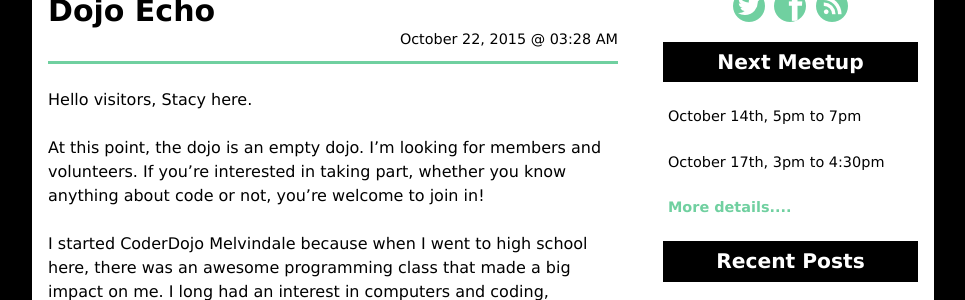
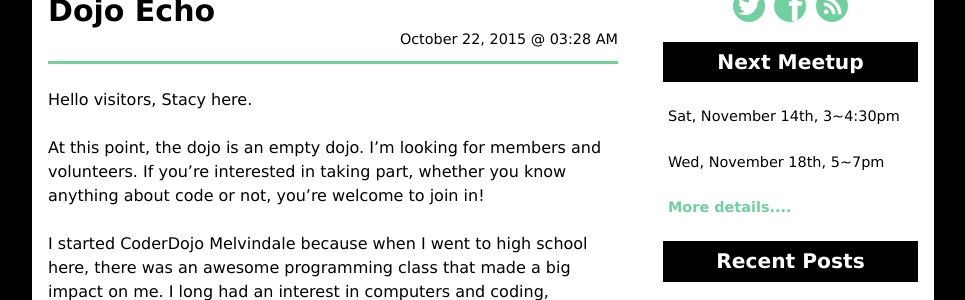
Before and after one commit to MelCoderDojo/melcoderdojo.com, a Jekyll site: the page built from index.html, in a window 1280 px wide. Shown: the part 486-786 px from the top of the page, without its empty margins (157-1122 px from the left). Built offline with Jekyll 4.4.1, drawn with Linux system fonts in a browser that asks for light colours; Markdown is read by kramdown in place of the engine named in the settings; the list of posts is cut into pages by our own code.

Commit message:
update: New meeting dates for November

```diff
--- a/_includes/sidebar.html
+++ b/_includes/sidebar.html
@@ -11,9 +11,9 @@
 <section class="sidebar-block">
 	<h2 class="sidebar-title black text-center">Next Meetup</h2>
 
-	<p class="sidebar-text">October 14th, 5pm to 7pm</p>
+	<p class="sidebar-text">Sat, November 14th, 3~4:30pm</p>
 
-	<p class="sidebar-text">October 17th, 3pm to 4:30pm</p>
+	<p class="sidebar-text">Wed, November 18th, 5~7pm</p>
 
 	<p class="sidebar-text"><a href="{{ site.url }}/about">More details....</a></p>
 </section>
```
